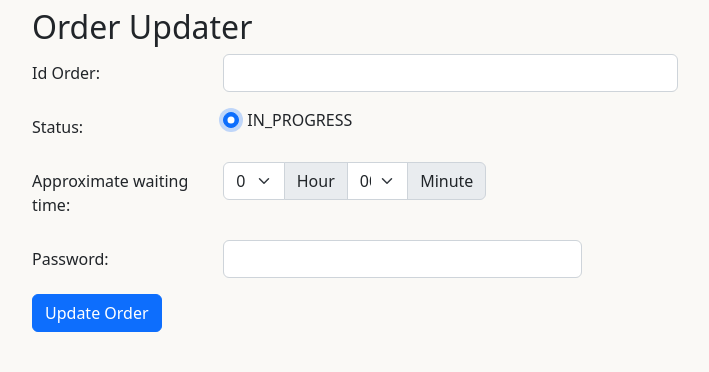
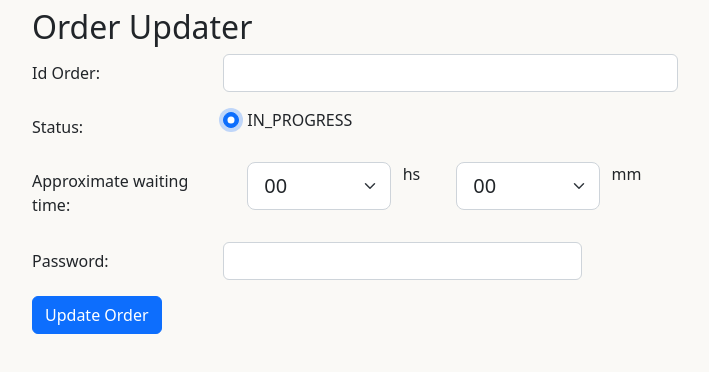
Before and after one commit to pablospizzamiglio/unq-eis-gav-web, a React (Create React App) app: page /order-updater in a window 1280 px wide. Both pictures are taken after a click on the radio button "IN_PROGRESS". Shown: the top 372 px of the page, without its empty margins (46-755 px from the left). Built offline with nearby package versions, Linux system fonts and the light colour scheme.

Commit message:
Email sending solution

```diff
--- a/src/components/OrderUpdater/OrderUpdater.jsx
+++ b/src/components/OrderUpdater/OrderUpdater.jsx
@@ -7,69 +7,40 @@ const OrderUpdater = () => {
   const [idOrder, setIdOrder] = useState("");
   const [status, setStatus] = useState("");
   const [password, setPassword] = useState("");
-  const [mail, setMail] = useState("");
-  const [hh, setHh] = useState("");
-  const [mm, setMm] = useState("");
   const [formErrors, setFormErrors] = useState("");
   const [popUpConfirmation, setPopUpConfirmation] = useState(false);
-
-  const WeitingtTimeSelect = (status) => {
-    return status === "IN_PROGRESS" ? (
-      <div className="mb-3 row">
-        <label htmlFor="staticIdOrder" className="col-sm-2 col-form-label">
-          Approximate waiting time:
-        </label>
-        <div className="col-sm-3">
-          <div className="input-group mb-3">
-            <select
-              className="form-select"
-              id="imputHH"
-              value={hh}
-              onChange={(e) => setHh(e.target.value)}
-            >
-              <option value="0">0</option>
-              <option value="1">1</option>
-              <option value="2">2</option>
-              <option value="3">3</option>
-              <option value="4">4</option>
-            </select>
-            <label className="input-group-text" htmlFor="imputHH">
-              Hour
-            </label>
-            <select
-              className="form-select"
-              id="imputMM"
-              value={mm}
-              onChange={(e) => setMm(e.target.value)}
-            >
-              <option value="0">00</option>
-              <option value="10">10</option>
-              <option value="20">20</option>
-              <option value="30">30</option>
-              <option value="40">40</option>
-              <option value="50">50</option>
-            </select>
-            <label className="input-group-text" htmlFor="imputHMM">
-              Minute
-            </label>
-          </div>
-        </div>
-      </div>
-    ) : (
-      <></>
-    );
-  };
+  const [viewTime, setViewTime] = useState(false);
+  const hhFilterOptions = [
+    { value: "00", text: "00" },
+    { value: "01", text: "01" },
+    { value: "02", text: "02" },
+    { value: "03", text: "03" },
+    { value: "04", text: "04" },
+  ];
+  const mmFilterOptions = [
+    { value: "00", text: "00" },
+    { value: "10", text: "10" },
+    { value: "20", text: "20" },
+    { value: "30", text: "30" },
+    { value: "40", text: "40" },
+    { value: "50", text: "50" },
+  ];
+  const [selectedHhFilterOption, setSelectedHhFilterOption] = useState(
+    hhFilterOptions[0].value
+  );
+  const [selectedMmFilterOption, setSelectedMmFilterOption] = useState(
+    mmFilterOptions[0].value
+  );
 
   const acceptAssistance = () => {
     setStatus("IN_PROGRESS");
-    setMail(
-      `mailto:me@cosas.com?subject=Order%20${idOrder}%20accepted%20by%20the%20ssistant&body=Dear%20user%3A%0AWe%20inform%20you%20that%20your%20request%20for%20assistance%20has%20been%20accepted.%20Please%20wait%20in%20the%20place%20until%20it%20arrives.%0AApproximate%20waiting%20time%3A%20${hh}:${mm}%20hs%0A%0AGreetings.%0A%0AGAV`
-    );
+    setViewTime(true);
   };
   const resetUpdateRequestForm = () => {
     setIdOrder("");
     setPassword("");
-    setMail("");
+    setSelectedHhFilterOption(hhFilterOptions[0].value);
+    setSelectedMmFilterOption(mmFilterOptions[0].value);
   };
 
   setTimeout(() => {
@@ -84,9 +55,10 @@ const OrderUpdater = () => {
     API.updateAssistanceOrder(idOrder, status, password)
       .then((response) => {
         setPopUpConfirmation(true);
-        console.log(hh);
-        window.location.href = mail;
-        resetUpdateRequestForm();
+        if (status === "IN_PROGRESS") {
+          window.location.href = `mailto:me@cosas.com?subject=Order%20${idOrder}%20accepted%20by%20the%20ssistant&body=Dear%20user%3A%0AWe%20inform%20you%20that%20your%20request%20for%20assistance%20has%20been%20accepted.%20Please%20wait%20in%20the%20place%20until%20it%20arrives.%0AApproximate%20waiting%20time%3A%20${selectedHhFilterOption}:${selectedMmFilterOption}%20hs%0A%0AGreetings.%0A%0AGAV`;
+          resetUpdateRequestForm();
+        }
       })
       .catch((error) => {
         setPopUpConfirmation(false);
@@ -136,10 +108,47 @@ const OrderUpdater = () => {
           </div>
         </div>
 
-        {
-          // combos para seleccioanr la hh:mm de tiempo de espera
-          WeitingtTimeSelect(status)
-        }
+        {viewTime && (
+          <div className="mb-3 row">
+            <label htmlFor="inputTime" className="col-sm-2 col-form-label">
+              Approximate waiting time:
+            </label>
+            <div className="col-sm-2">
+              <div className="form-check">
+                <select
+                  className="form-select form-select-lg mb-3"
+                  aria-label="Hh filter"
+                  value={selectedHhFilterOption}
+                  onChange={(e) => setSelectedHhFilterOption(e.target.value)}
+                >
+                  {hhFilterOptions.map((option) => (
+                    <option key={option.value} value={option.value}>
+                      {option.text}
+                    </option>
+                  ))}
+                </select>
+              </div>
+            </div>
+            hs
+            <div className="col-sm-2">
+              <div className="form-check">
+                <select
+                  className="form-select form-select-lg mb-3"
+                  aria-label="Mm filter"
+                  value={selectedMmFilterOption}
+                  onChange={(e) => setSelectedMmFilterOption(e.target.value)}
+                >
+                  {mmFilterOptions.map((option) => (
+                    <option key={option.value} value={option.value}>
+                      {option.text}
+                    </option>
+                  ))}
+                </select>
+              </div>
+            </div>
+            mm
+          </div>
+        )}
 
         <div className="mb-3 row">
           <label htmlFor="inputPassword" className="col-sm-2 col-form-label">
```
